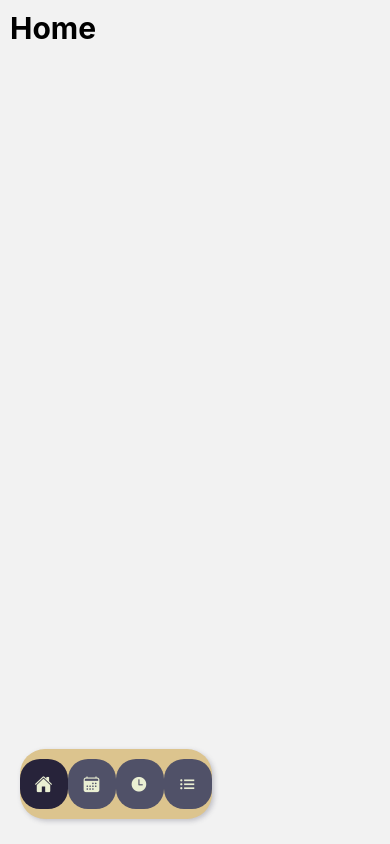
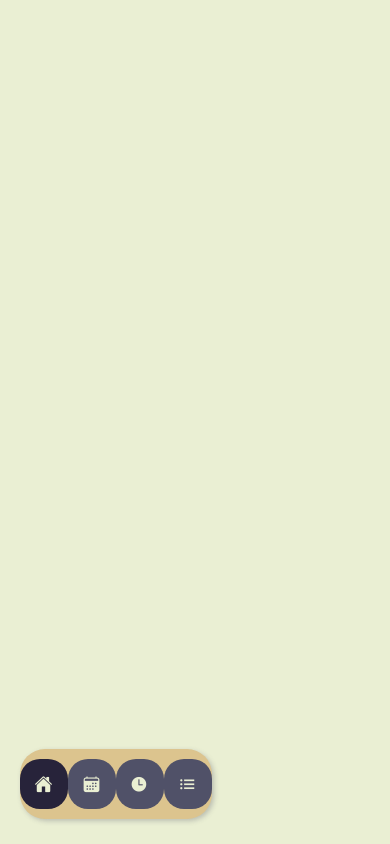
Before and after one commit to austinmula/procrastinate--react-native-journal-, a React Native app: screen /home in a window 390 px wide. Built offline with nearby package versions, Linux system fonts and the light colour scheme.

Commit message:
match theme styles for all new pages

```diff
--- a/src/screens/home/calendar.tsx
+++ b/src/screens/home/calendar.tsx
@@ -1,6 +1,7 @@
 import React from 'react';
-import {Text, StyleSheet, StatusBar} from 'react-native';
+import {Text, StyleSheet, StatusBar, View} from 'react-native';
 import {SafeAreaView} from 'react-native-safe-area-context';
+import variables from '../../variables/colors';
 
 interface CalendarScreenProps {
   navigation: any;
@@ -8,10 +9,12 @@ interface CalendarScreenProps {
 
 const CalendarScreen = ({navigation}: CalendarScreenProps) => {
   return (
-    <SafeAreaView style={styles.container}>
-      <StatusBar />
-      <Text style={{fontSize: 30, fontWeight: '700'}}>Calendar</Text>
-    </SafeAreaView>
+    <View style={styles.mainContainer}>
+      <SafeAreaView style={styles.container}>
+        <StatusBar />
+        <Text style={{fontSize: 30, fontWeight: '700'}}>Calendar</Text>
+      </SafeAreaView>
+    </View>
   );
 };
 
@@ -22,4 +25,8 @@ const styles = StyleSheet.create({
     flex: 1,
     padding: 10,
   },
+  mainContainer: {
+    flex: 1,
+    backgroundColor: variables.colors.lighterBg,
+  },
 });
--- a/src/screens/home/home.tsx
+++ b/src/screens/home/home.tsx
@@ -1,6 +1,7 @@
 import React from 'react';
-import {Text, StyleSheet, StatusBar} from 'react-native';
+import {Text, StyleSheet, StatusBar, View} from 'react-native';
 import {SafeAreaView} from 'react-native-safe-area-context';
+import variables from '../../variables/colors';
 
 interface HomeScreenProps {
   navigation: any;
@@ -8,10 +9,12 @@ interface HomeScreenProps {
 
 const HomeScreen = ({navigation}: HomeScreenProps) => {
   return (
-    <SafeAreaView style={styles.container}>
-      <StatusBar />
-      <Text style={{fontSize: 30, fontWeight: '700'}}>Home</Text>
-    </SafeAreaView>
+    <View style={styles.mainContainer}>
+      <SafeAreaView style={styles.container}>
+        <StatusBar />
+        {/* <Text style={{fontSize: 30, fontWeight: '700'}}>Home</Text> */}
+      </SafeAreaView>
+    </View>
   );
 };
 
@@ -22,4 +25,8 @@ const styles = StyleSheet.create({
     flex: 1,
     padding: 10,
   },
+  mainContainer: {
+    flex: 1,
+    backgroundColor: variables.colors.lighterBg,
+  },
 });
--- a/src/screens/home/targets.tsx
+++ b/src/screens/home/targets.tsx
@@ -1,6 +1,7 @@
 import React from 'react';
-import {Text, StyleSheet, StatusBar} from 'react-native';
+import {Text, StyleSheet, StatusBar, View} from 'react-native';
 import {SafeAreaView} from 'react-native-safe-area-context';
+import variables from '../../variables/colors';
 
 interface GoalsScreenProps {
   navigation: any;
@@ -8,10 +9,12 @@ interface GoalsScreenProps {
 
 const GoalsScreen = ({navigation}: GoalsScreenProps) => {
   return (
-    <SafeAreaView style={styles.container}>
-      <StatusBar />
-      <Text style={{fontSize: 30, fontWeight: '700'}}>Goals</Text>
-    </SafeAreaView>
+    <View style={styles.mainContainer}>
+      <SafeAreaView style={styles.container}>
+        <StatusBar />
+        <Text style={{fontSize: 30, fontWeight: '700'}}>Goals</Text>
+      </SafeAreaView>
+    </View>
   );
 };
 
@@ -22,4 +25,8 @@ const styles = StyleSheet.create({
     flex: 1,
     padding: 10,
   },
+  mainContainer: {
+    flex: 1,
+    backgroundColor: variables.colors.lighterBg,
+  },
 });
--- a/src/screens/home/tasks.tsx
+++ b/src/screens/home/tasks.tsx
@@ -1,6 +1,7 @@
 import React from 'react';
-import {Text, StyleSheet, StatusBar} from 'react-native';
+import {Text, StyleSheet, StatusBar, View} from 'react-native';
 import {SafeAreaView} from 'react-native-safe-area-context';
+import variables from '../../variables/colors';
 
 interface TasksScreenProps {
   navigation: any;
@@ -8,10 +9,12 @@ interface TasksScreenProps {
 
 const TasksScreen = ({navigation}: TasksScreenProps) => {
   return (
-    <SafeAreaView style={styles.container}>
-      <StatusBar />
-      <Text style={{fontSize: 30, fontWeight: '700'}}>Tasks / ToDo</Text>
-    </SafeAreaView>
+    <View style={styles.mainContainer}>
+      <SafeAreaView style={styles.container}>
+        <StatusBar />
+        {/* <Text style={{fontSize: 30, fontWeight: '700'}}>Tasks / ToDo</Text> */}
+      </SafeAreaView>
+    </View>
   );
 };
 
@@ -22,4 +25,8 @@ const styles = StyleSheet.create({
     flex: 1,
     padding: 10,
   },
+  mainContainer: {
+    flex: 1,
+    backgroundColor: variables.colors.lighterBg,
+  },
 });
```
